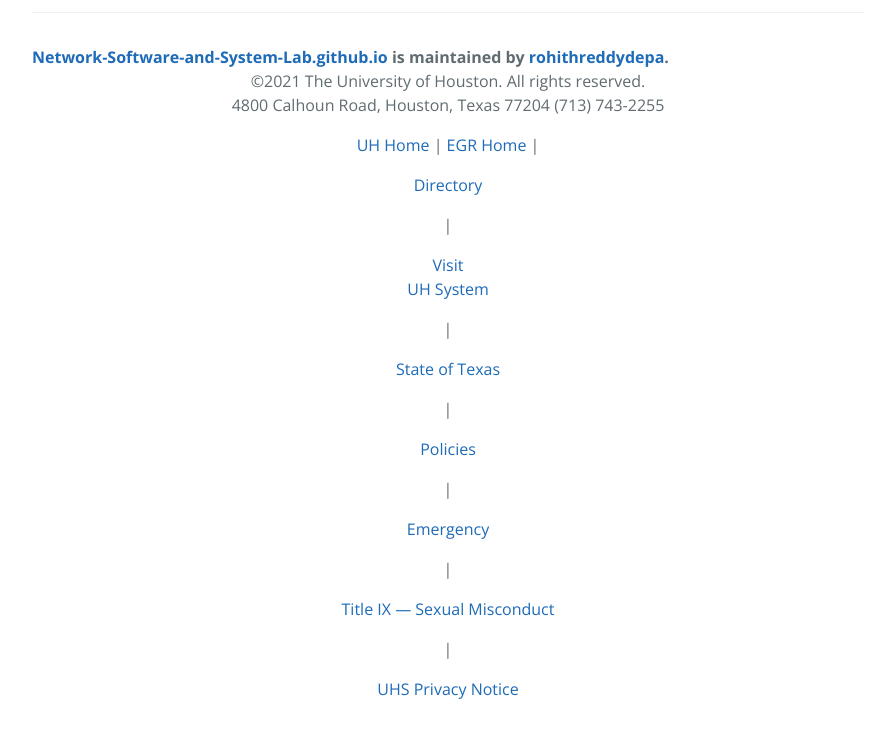
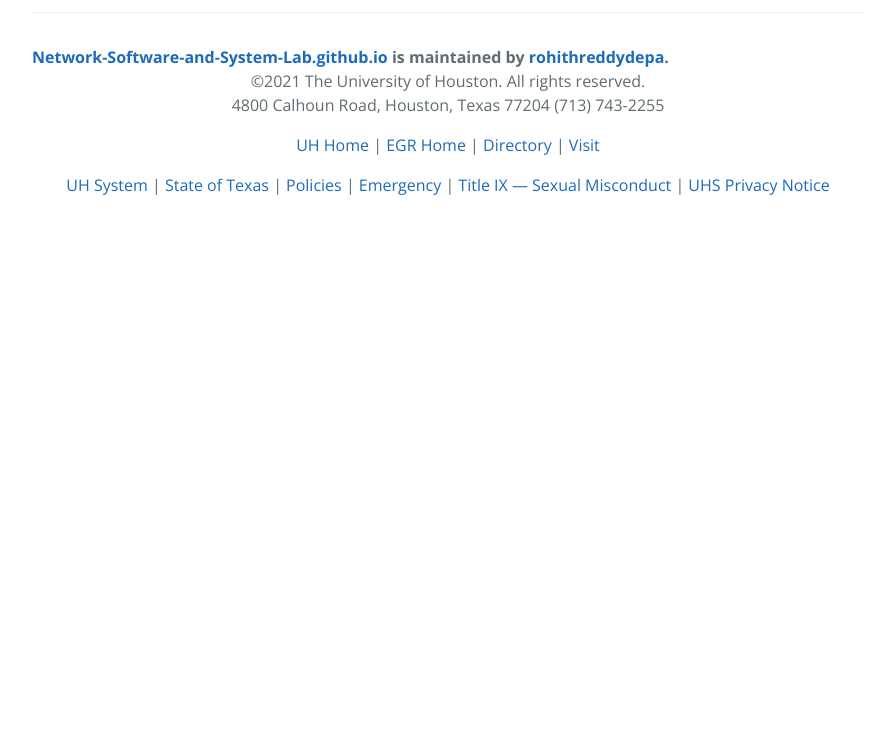
Before and after one commit to rohithreddydepa/Network-Software-and-System-Lab.github.io, a Jekyll site: the page built from index.md, in a window 1280 px wide. Shown: the part 1248-1981 px from the top of the page, without its empty margins (192-1087 px from the left). Built offline with Jekyll 4.4.1, drawn with Linux system fonts in a browser that asks for light colours; after the commit the page ends 1493 px from its top, so only the background shows below that.

```diff
--- a/_layouts/default.html
+++ b/_layouts/default.html
@@ -29,8 +29,8 @@
 		<div id="address">
 			&copy;2021 The University of Houston. All rights reserved.<br />
 			4800 Calhoun Road, Houston, Texas 77204 (713) 743-2255</div>
-		<p> <a href="http://www.uh.edu/" target="_blank">UH Home</a> | <a href="http://www.egr.uh.edu/" target="_blank">EGR Home</a> |</p> <a href="http://www.uh.edu/search/directory/" target="_blank">Directory</a> <p>|</p> <a href="http://www.uh.edu/visit/index" target="_blank">Visit</a><br />
-		<a href="http://www.uhsystem.edu/" target="_blank">UH System</a> <p>|</p> <a href="http://www.texas.gov" target="_blank">State of Texas</a> <p>|</p> <a href="http://www.uh.edu/policies/" target="_blank">Policies</a> <p>|</p> <a href="http://www.uh.edu/emergency/" target="_blank">Emergency</a> <p>|</p> <a href="http://www.uh.edu/equal-opportunity/titleIX-sexual-misconduct/" target="_blank" title="Title IX — Sexual Misconduct">Title IX &mdash; Sexual Misconduct</a> <p>|</p> <a href="http://www.uhsystem.edu/privacy-notice/" target="_blank" title="UHS Privacy Notice">UHS Privacy Notice</a>
+		<p> <a href="http://www.uh.edu/" target="_blank">UH Home</a> | <a href="http://www.egr.uh.edu/" target="_blank">EGR Home</a> | <a href="http://www.uh.edu/search/directory/" target="_blank">Directory</a> | <a href="http://www.uh.edu/visit/index" target="_blank">Visit</a><br />
+		<p> <a href="http://www.uhsystem.edu/" target="_blank">UH System</a> | <a href="http://www.texas.gov" target="_blank">State of Texas</a> | <a href="http://www.uh.edu/policies/" target="_blank">Policies</a> | <a href="http://www.uh.edu/emergency/" target="_blank">Emergency</a> | <a href="http://www.uh.edu/equal-opportunity/titleIX-sexual-misconduct/" target="_blank" title="Title IX — Sexual Misconduct">Title IX &mdash; Sexual Misconduct</a> | <a href="http://www.uhsystem.edu/privacy-notice/" target="_blank" title="UHS Privacy Notice">UHS Privacy Notice</a>
 	</div>
 		</center>
 	</footer>
```
